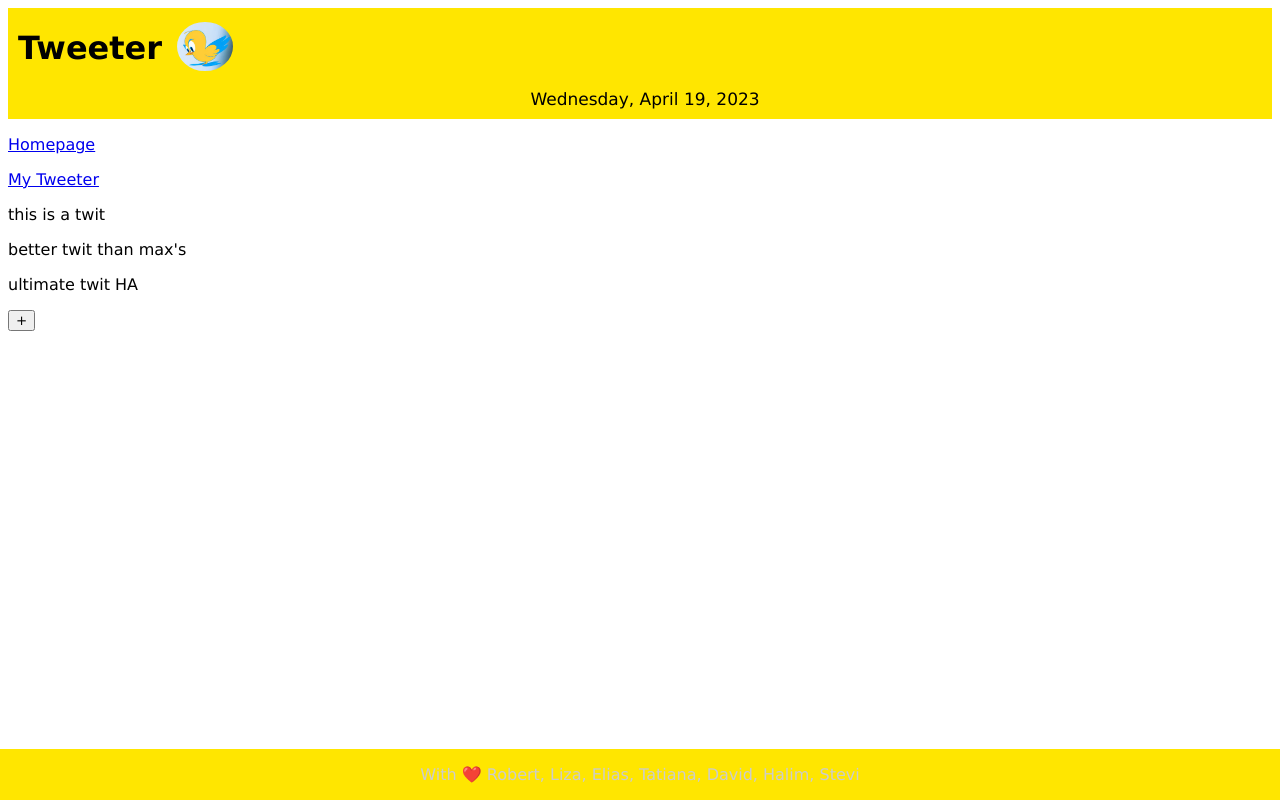
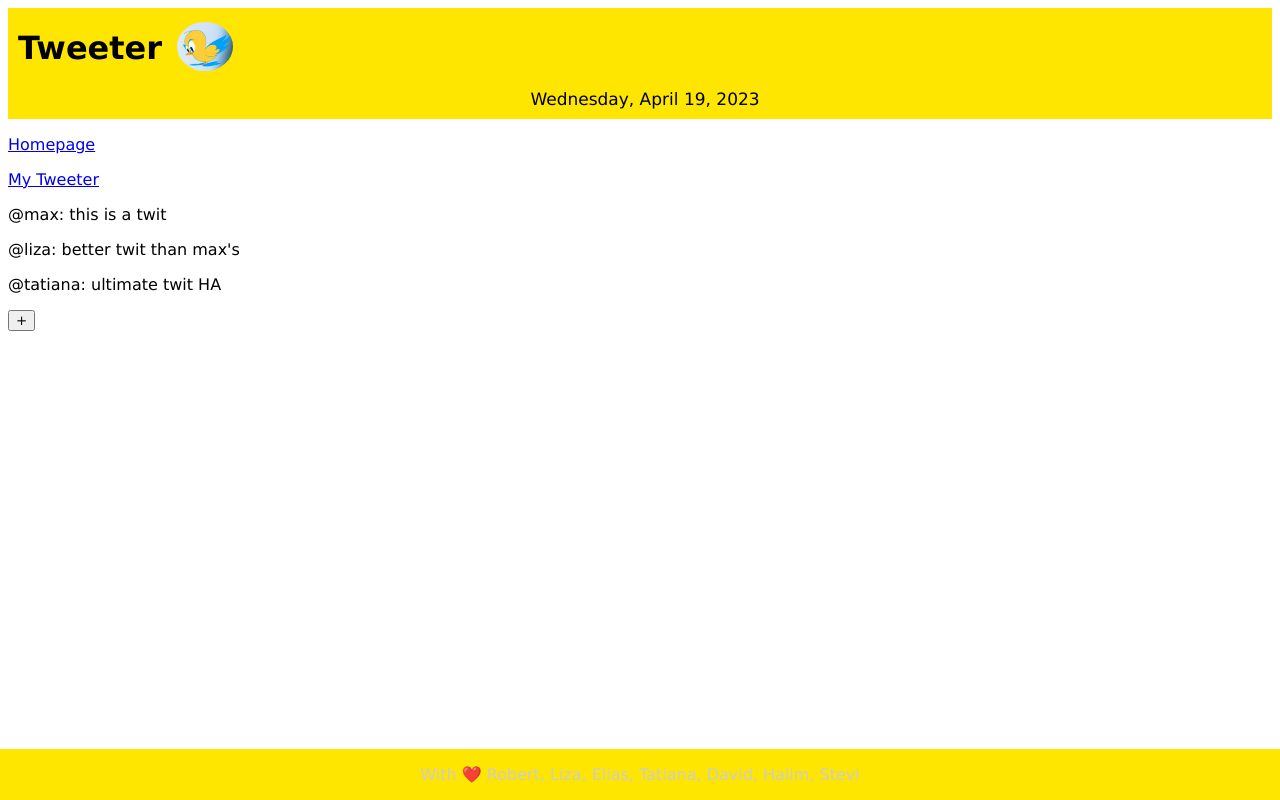
Before and after one commit to BobbyCharms/tweeter, a React (Vite) app in the folder client/: page / in a window 1280 px wide. Built offline with nearby package versions, Linux system fonts and the light colour scheme.

Commit message:
added username to posted twits

```diff
--- a/client/src/components/Twit.jsx
+++ b/client/src/components/Twit.jsx
@@ -1,6 +1,6 @@
 function Twit(props) {return(
     <div>
-        <p>{props.twit}</p>
+        <p>@{props.username}: {props.twit}</p>
     </div>
 )};
 
--- a/client/src/components/homepage/Homepage.jsx
+++ b/client/src/components/homepage/Homepage.jsx
@@ -11,7 +11,7 @@ function Homepage() {return(
             <a href="#"><p>Homepage</p></a>
             <a href="#"><p>My Tweeter</p></a>
         </div>
-        {twits.map(item => <Twit {...item}/>)}
+        {twits.map(item => <Twit username={item.username} twit={item.twit}/>)}
         <button onClick={newTwit}>+</button>
     </div>
 )};
```
